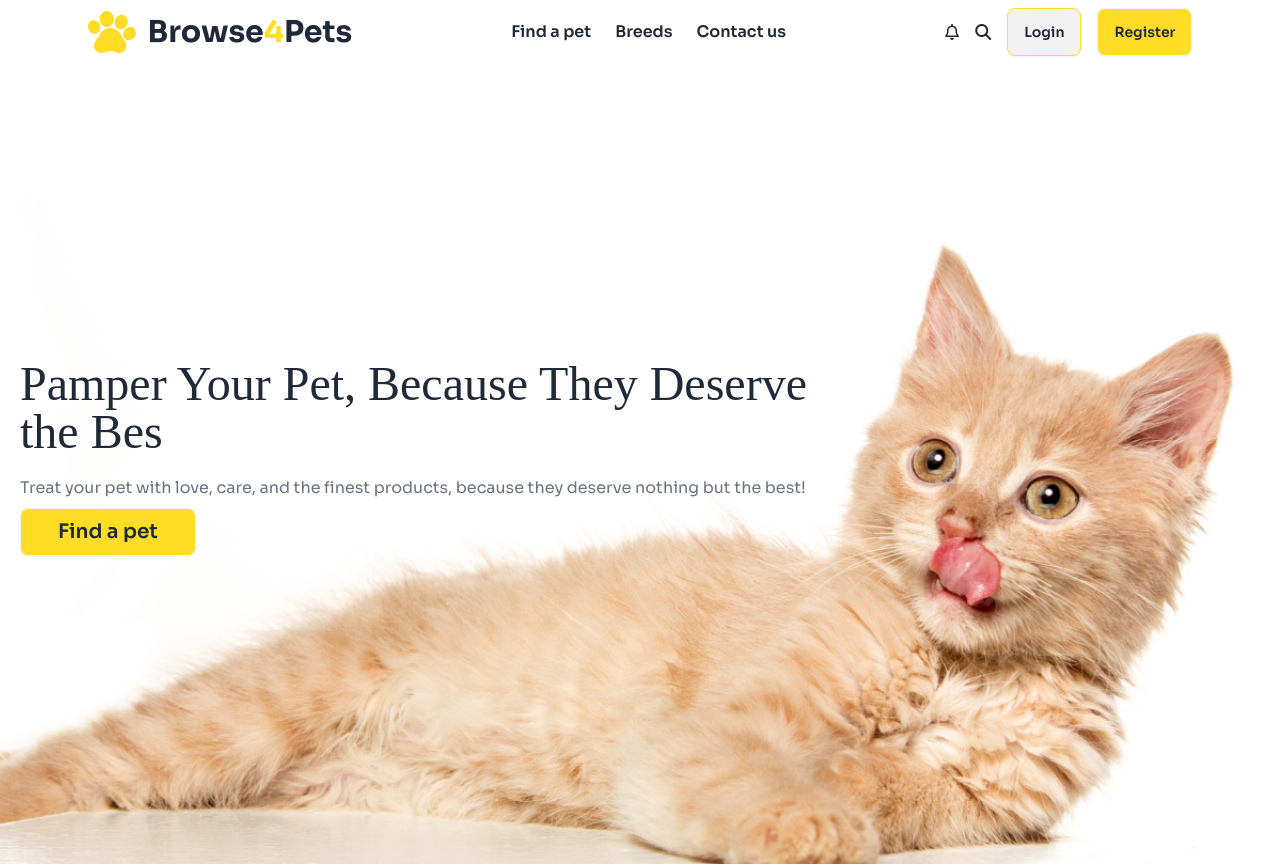
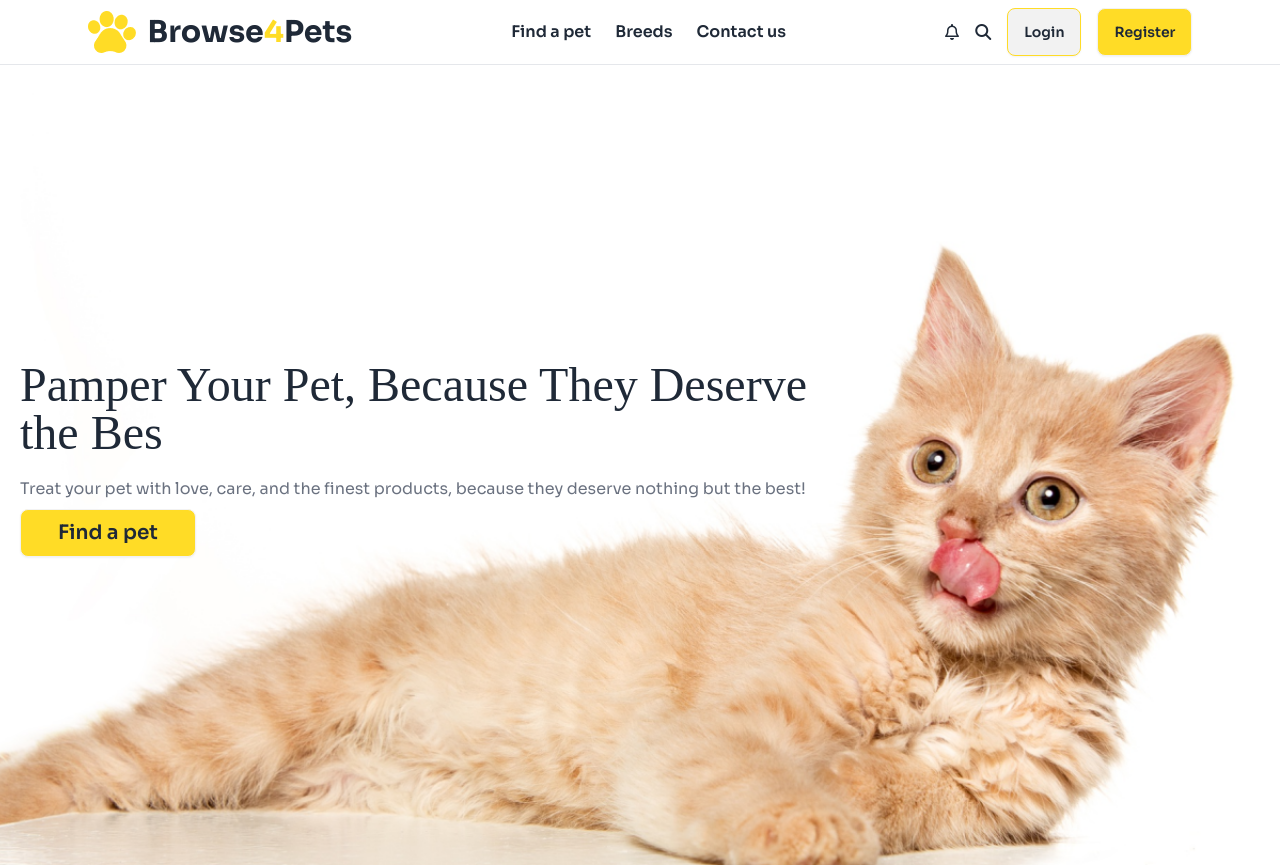
Before and after one commit to jayedalnahian/Assignment-Three, a plain HTML site: page index.html in a window 1280 px wide. Shown: the top 865 px of the page. Drawn offline with nearby package versions, Linux system fonts and the light colour scheme; a script that the page names is missing; a web font is replaced by a local one.

Commit message:
hr is added

```diff
--- a/index.html
+++ b/index.html
@@ -97,7 +97,7 @@
             </div>
 
         </nav>
-        <hr class="md:hidden">
+        <hr class="">
 
 
         <!-- hero section  -->
```
